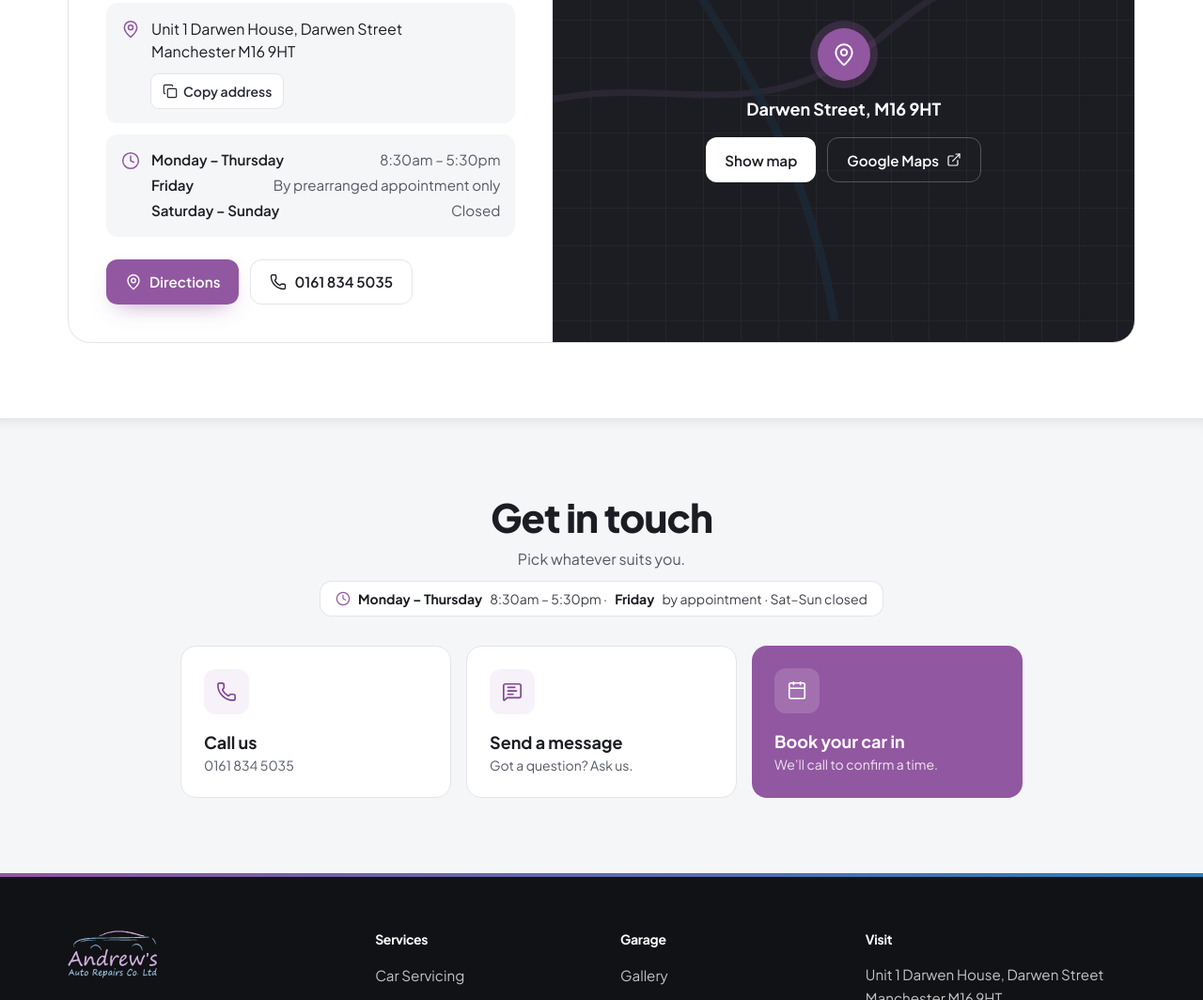
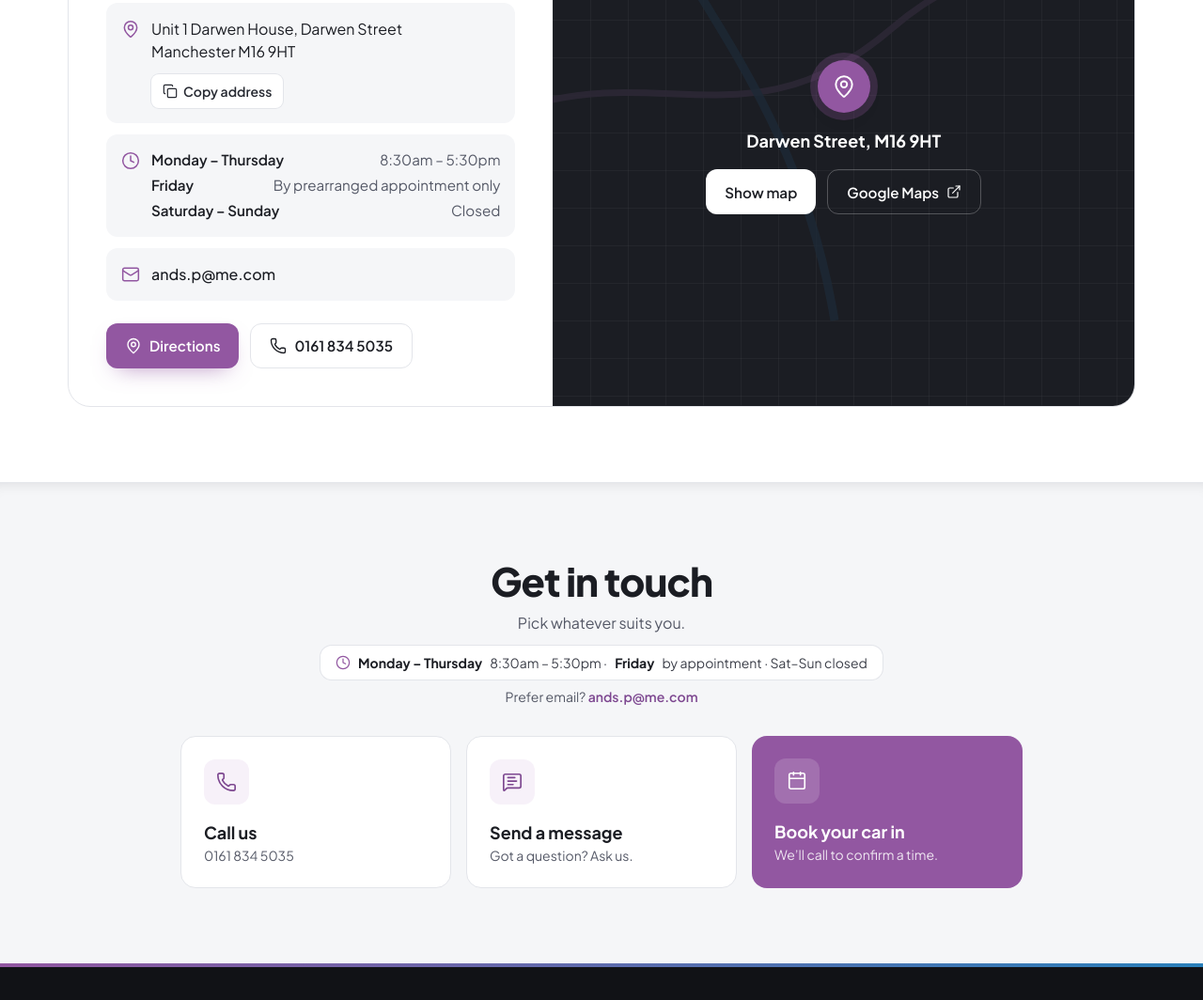
Before and after one commit to rh-webatelier/andrews-auto-repairs, a plain HTML site: page index.html in a window 1280 px wide. Shown: the part 6283-7347 px from the top of the page at 94% size. Drawn offline with Linux system fonts and the light colour scheme.

Commit message:
Update preview: email

```diff
--- a/index.html
+++ b/index.html
@@ -1098,7 +1098,23 @@ HIGHLY RECOMMENDED</p><div class="mt-4 flex items-center justify-between gap-3 b
   <circle cx="12" cy="12" r="10" />
   <path d="M12 6v6l4 2" />
 </svg>
-<dl class="grid flex-1 gap-1 text-[0.95rem]"><div class="flex flex-wrap justify-between gap-x-4"><dt class="font-semibold">Monday – Thursday</dt><dd class="text-ink-600">8:30am – 5:30pm</dd></div><div class="flex flex-wrap justify-between gap-x-4"><dt class="font-semibold">Friday</dt><dd class="text-ink-600">By prearranged appointment only</dd></div><div class="flex flex-wrap justify-between gap-x-4"><dt class="font-semibold">Saturday – Sunday</dt><dd class="text-ink-600">Closed</dd></div></dl></li></ul><div class="mt-6 flex flex-wrap gap-3"><a href="https://www.google.com/maps/dir/?api=1&amp;destination=Andrew's%20Auto%20Repairs%2C%20Darwen%20Street%2C%20Manchester%20M16%209HT" target="_blank" rel="noopener" class="btn-primary">
+<dl class="grid flex-1 gap-1 text-[0.95rem]"><div class="flex flex-wrap justify-between gap-x-4"><dt class="font-semibold">Monday – Thursday</dt><dd class="text-ink-600">8:30am – 5:30pm</dd></div><div class="flex flex-wrap justify-between gap-x-4"><dt class="font-semibold">Friday</dt><dd class="text-ink-600">By prearranged appointment only</dd></div><div class="flex flex-wrap justify-between gap-x-4"><dt class="font-semibold">Saturday – Sunday</dt><dd class="text-ink-600">Closed</dd></div></dl></li></ul><a href="mailto:ands.p@me.com" class="mt-3 flex items-center gap-3 rounded-xl bg-mist p-4 font-medium hover:text-brand-600">
+<svg width="20" height="20" aria-hidden="true" focusable="false" class="shrink-0 text-brand-500"
+
+  xmlns="http://www.w3.org/2000/svg"
+
+
+  viewBox="0 0 24 24"
+  fill="none"
+  stroke="currentColor"
+  stroke-width="1.8"
+  stroke-linecap="round"
+  stroke-linejoin="round"
+>
+  <path d="m22 7-8.991 5.727a2 2 0 0 1-2.009 0L2 7" />
+  <rect x="2" y="4" width="20" height="16" rx="2" />
+</svg>
+ ands.p@me.com</a><div class="mt-6 flex flex-wrap gap-3"><a href="https://www.google.com/maps/dir/?api=1&amp;destination=Andrew's%20Auto%20Repairs%2C%20Darwen%20Street%2C%20Manchester%20M16%209HT" target="_blank" rel="noopener" class="btn-primary">
 <svg width="18" height="18" aria-hidden="true" focusable="false" class=""
 
   xmlns="http://www.w3.org/2000/svg"
@@ -1178,7 +1194,7 @@ HIGHLY RECOMMENDED</p><div class="mt-4 flex items-center justify-between gap-3 b
   <circle cx="12" cy="12" r="10" />
   <path d="M12 6v6l4 2" />
 </svg>
-<strong class="text-ink-900">Monday – Thursday</strong> 8:30am – 5:30pm · <strong class="text-ink-900">Friday</strong> by appointment · Sat–Sun closed</p></div><ul class="mx-auto mt-8 grid max-w-4xl gap-3 sm:grid-cols-3 sm:gap-4"><li data-reveal style="--reveal-delay:0ms"><a href="tel:01618345035" class="group flex h-full items-center gap-4 rounded-2xl p-5 transition active:scale-[0.99] sm:flex-col sm:items-start sm:p-6 border border-line bg-white hover:border-brand-300 hover:shadow-lg hover:shadow-ink-900/5"><span class="inline-flex size-12 shrink-0 items-center justify-center rounded-xl bg-brand-50 text-brand-600">
+<strong class="text-ink-900">Monday – Thursday</strong> 8:30am – 5:30pm · <strong class="text-ink-900">Friday</strong> by appointment · Sat–Sun closed</p><p class="mt-2 text-sm text-ink-600">Prefer email? <a href="mailto:ands.p@me.com" class="font-semibold text-brand-600 hover:underline">ands.p@me.com</a></p></div><ul class="mx-auto mt-8 grid max-w-4xl gap-3 sm:grid-cols-3 sm:gap-4"><li data-reveal style="--reveal-delay:0ms"><a href="tel:01618345035" class="group flex h-full items-center gap-4 rounded-2xl p-5 transition active:scale-[0.99] sm:flex-col sm:items-start sm:p-6 border border-line bg-white hover:border-brand-300 hover:shadow-lg hover:shadow-ink-900/5"><span class="inline-flex size-12 shrink-0 items-center justify-center rounded-xl bg-brand-50 text-brand-600">
 <svg width="22" height="22" aria-hidden="true" focusable="false" class=""
 
   xmlns="http://www.w3.org/2000/svg"
```
Also changed, not shown: brakes-clutches/index.html (+1 -1 lines), car-servicing/index.html (+1 -1 lines), contact/index.html (+17 -1 lines), engine-diagnostics/index.html (+1 -1 lines), gallery/index.html (+1 -1 lines), mot-testing/index.html (+1 -1 lines), testimonials/index.html (+1 -1 lines).
